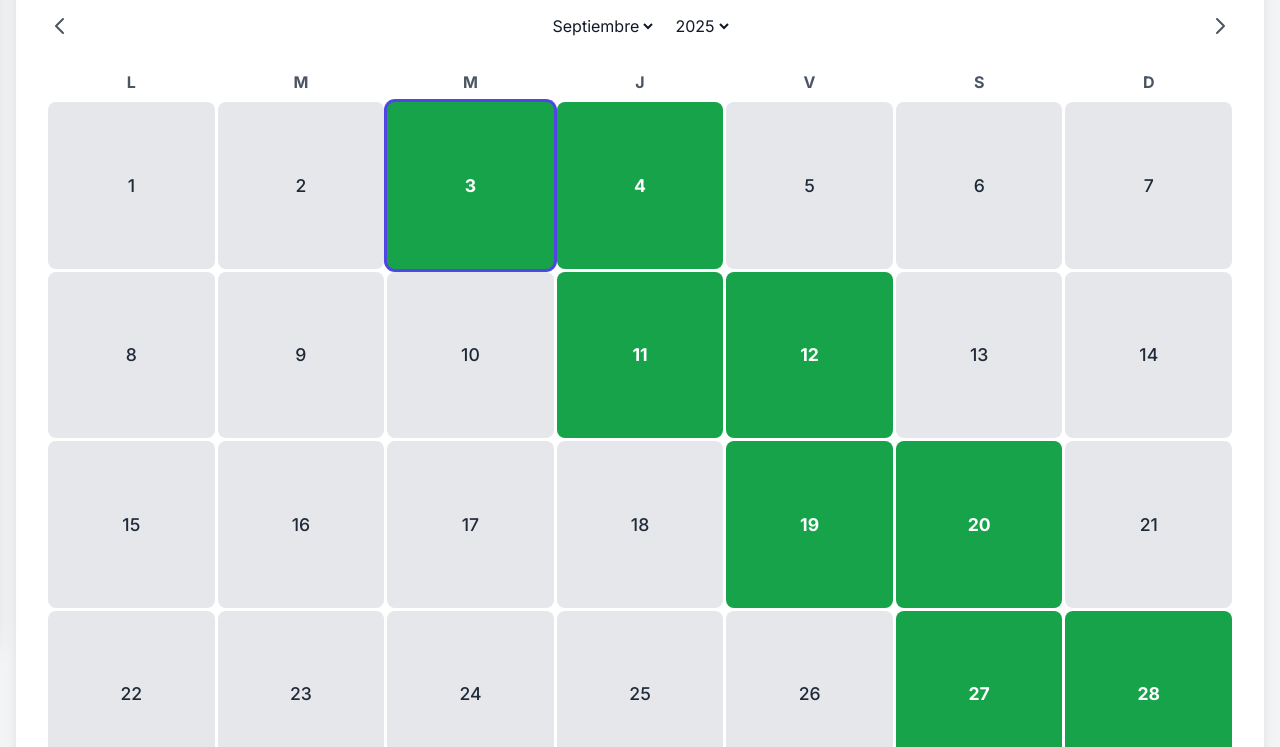
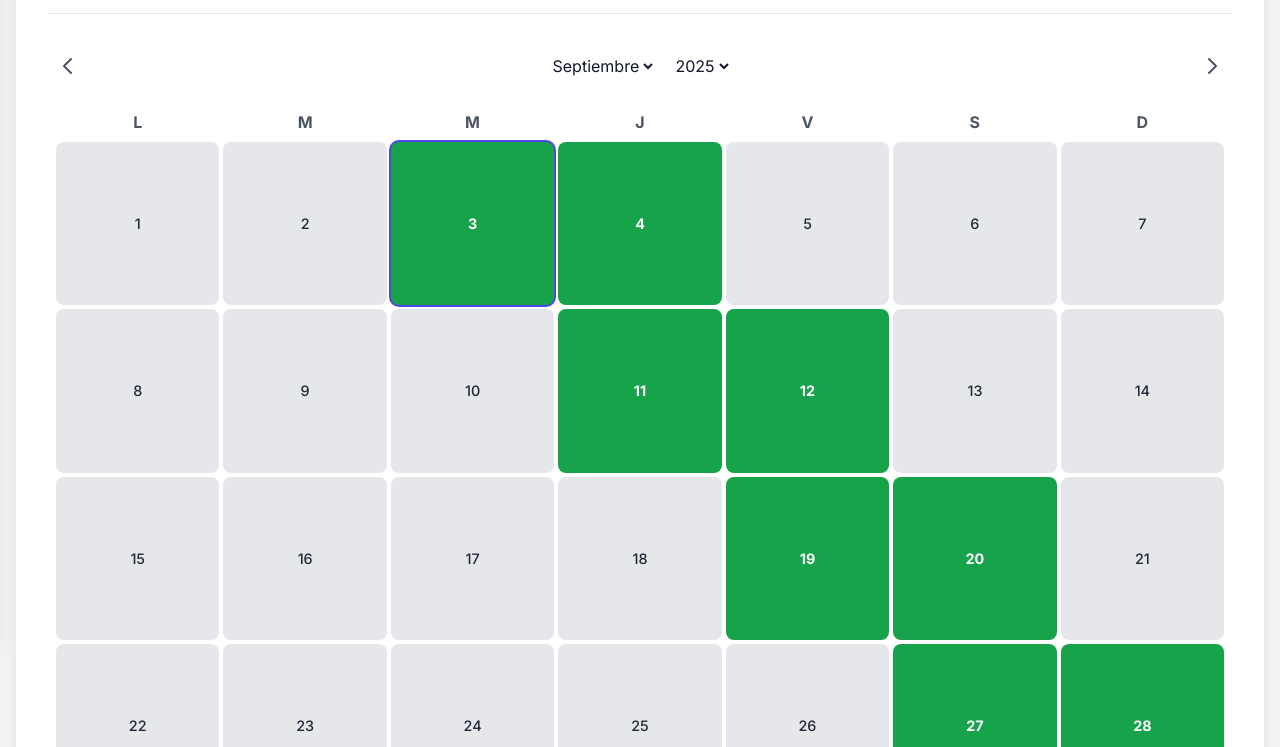
Before and after one commit to 33Javier33/Turnos6x2, a plain HTML site: page index.html in a window 1280 px wide. Shown: the part 167-914 px from the top of the page. Drawn offline with nearby package versions, Linux system fonts and the light colour scheme.

Commit message:
Actualizar index.html

```diff
--- a/index.html
+++ b/index.html
@@ -22,18 +22,18 @@
     <script src="https://cdnjs.cloudflare.com/ajax/libs/jspdf/2.5.1/jspdf.umd.min.js"></script>
     <style>
         body { font-family: 'Inter', sans-serif; touch-action: manipulation; }
-        .calendar-grid { display: grid; grid-template-columns: repeat(7, 1fr); gap: 3px; /* Gap reducido */ }
+        .calendar-grid { display: grid; grid-template-columns: repeat(7, 1fr); gap: 4px; }
         .day-cell {
             aspect-ratio: 1 / 1; display: flex; flex-direction: column; justify-content: center; align-items: center;
-            border-radius: 0.5rem; font-size: 1.1rem; /* Aumentado */
-            font-weight: 500; transition: all 0.2s ease-in-out; line-height: 1.2;
+            border-radius: 0.5rem; font-size: 0.9rem; /* Reajustado a un tamaño equilibrado */
+            font-weight: 500; transition: all 0.2s ease-in-out; line-height: 1.1;
         }
         .day-name { font-weight: bold; text-align: center; }
-        .free-day { font-weight: bold; } /* Color se aplica dinámicamente */
+        .free-day { font-weight: bold; }
         .assigned-shift { font-weight: bold; }
-        .assigned-shift .day-number { font-size: 1.3em; }
-        .assigned-shift .shift-name-label { font-size: 0.8em; margin-top: 3px; word-break: break-all; }
-        .today { position: relative; ring-width: 3px; --tw-ring-color: #4f46e5; box-shadow: 0 0 0 3px var(--tw-ring-color); }
+        .assigned-shift .day-number { font-size: 1.2em; }
+        .assigned-shift .shift-name-label { font-size: 0.75em; margin-top: 2px; }
+        .today { position: relative; ring-width: 2px; --tw-ring-color: #4f46e5; box-shadow: 0 0 0 2px var(--tw-ring-color); }
         .dark .today { --tw-ring-color: #818cf8; }
         @keyframes fadeIn { from { opacity: 0; } to { opacity: 1; } }
         .calendar-container { animation: fadeIn 0.5s ease-out forwards; }
@@ -120,12 +120,12 @@
     </aside>
     <div id="menu-overlay" class="fixed inset-0 z-40 hidden bg-black/50 backdrop-blur-sm" onclick="closeMenu()"></div>
 
-    <main id="main-content" class="py-2 px-1 sm:px-4">
-        <div class="w-full max-w-full mx-auto bg-white dark:bg-gray-800 rounded-2xl shadow-lg p-2 sm:p-4 md:p-6">
-            <header class="flex items-center justify-between text-center mb-4 sm:mb-8 border-b pb-4 border-gray-200 dark:border-gray-700">
+    <main id="main-content" class="py-10 px-4">
+        <div class="w-full max-w-7xl mx-auto bg-white dark:bg-gray-800 rounded-2xl shadow-lg p-6 md:p-8">
+            <header class="flex items-center justify-between text-center mb-8 border-b pb-4 border-gray-200 dark:border-gray-700">
                 <button onclick="openMenu()" class="p-2 rounded-full hover:bg-gray-100 active:bg-gray-200 dark:hover:bg-gray-700 dark:active:bg-gray-600"><svg class="w-6 h-6 text-gray-700 dark:text-gray-300" fill="none" stroke="currentColor" viewBox="0 0 24 24"><path stroke-linecap="round" stroke-linejoin="round" stroke-width="2" d="M4 6h16M4 12h16M4 18h16"></path></svg></button>
                 <div class="flex flex-col items-center">
-                    <h1 class="text-2xl sm:text-3xl font-bold text-gray-800 dark:text-gray-100">Calendario de Turnos</h1>
+                    <h1 class="text-3xl font-bold text-gray-800 dark:text-gray-100">Calendario de Turnos</h1>
                     <p id="current-user-name" class="text-indigo-600 dark:text-indigo-400 font-semibold mt-1"></p>
                     <p id="countdown-container" class="text-sm text-gray-500 dark:text-gray-400 mt-2"></p>
                 </div>
@@ -134,7 +134,7 @@
             <div id="calendar-view">
                 <div class="flex items-center justify-between mb-4">
                     <button onclick="navigateMonth(-1)" class="p-2 rounded-full hover:bg-gray-200 active:bg-gray-300 dark:hover:bg-gray-700 dark:active:bg-gray-600"><svg class="w-6 h-6 text-gray-600 dark:text-gray-400" fill="none" stroke="currentColor" viewBox="0 0 24 24"><path stroke-linecap="round" stroke-linejoin="round" stroke-width="2" d="M15 19l-7-7 7-7"></path></svg></button>
-                    <div class="flex items-center gap-2 sm:gap-4">
+                    <div class="flex items-center gap-4">
                         <select id="displayMonth" onchange="jumpToDate()" class="border-gray-300 dark:border-gray-600 rounded-lg bg-white dark:bg-gray-700 text-gray-900 dark:text-gray-100"></select>
                         <select id="displayYear" onchange="jumpToDate()" class="border-gray-300 dark:border-gray-600 rounded-lg bg-white dark:bg-gray-700 text-gray-900 dark:text-gray-100"></select>
                     </div>
```
